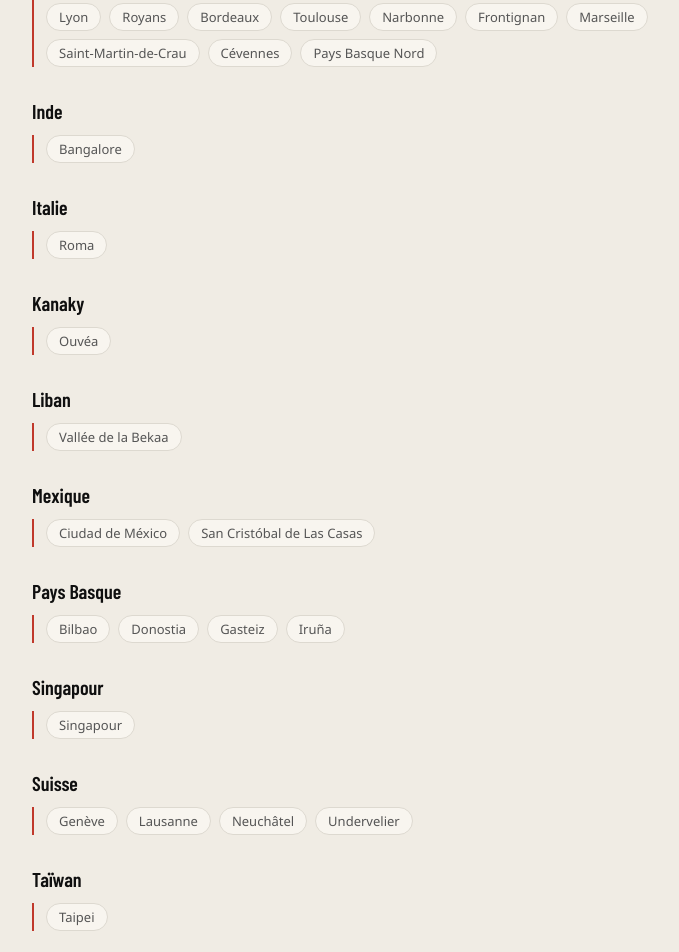
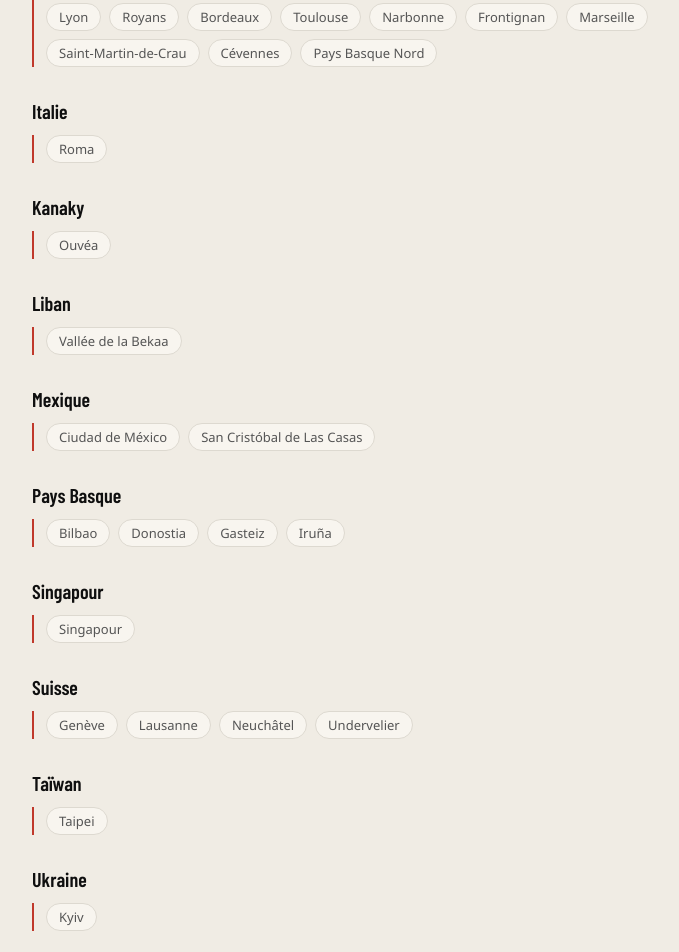
Before and after one commit to rebeccadumazert/mujawara, a React (Create React App) app: page /evenements in a window 1280 px wide. Shown: the part 1240-2192 px from the top of the page, without its empty margins (232-911 px from the left). Built offline with nearby package versions, Linux system fonts and the light colour scheme; a web font is replaced by a local one.

Commit message:
Ajoute kiev

```diff
--- a/src/data/cities.js
+++ b/src/data/cities.js
@@ -729,21 +729,21 @@
 		lng: -9.062,
 	},
 	{
-		id: 68,
+		id: 69,
 		name: {
-			fr: "Bangalore",
-			en: "Bangalore",
-			ar: "بانغالور",
-			es: "Bangalore",
+			fr: "Kyiv",
+			en: "Kyiv",
+			ar: "كييف",
+			es: "Kiev",
 		},
 		country: {
-			fr: "Inde",
-			en: "India",
-			ar: "الهند",
-			es: "India",
+			fr: "Ukraine",
+			en: "Ukraine",
+			ar: "أوكرانيا",
+			es: "Ucrania",
 		},
-		lat: 12.9716,
-		lng: 77.5946,
+		lat: 50.45,
+		lng: 30.5233,
 	},
 ];
 
```
